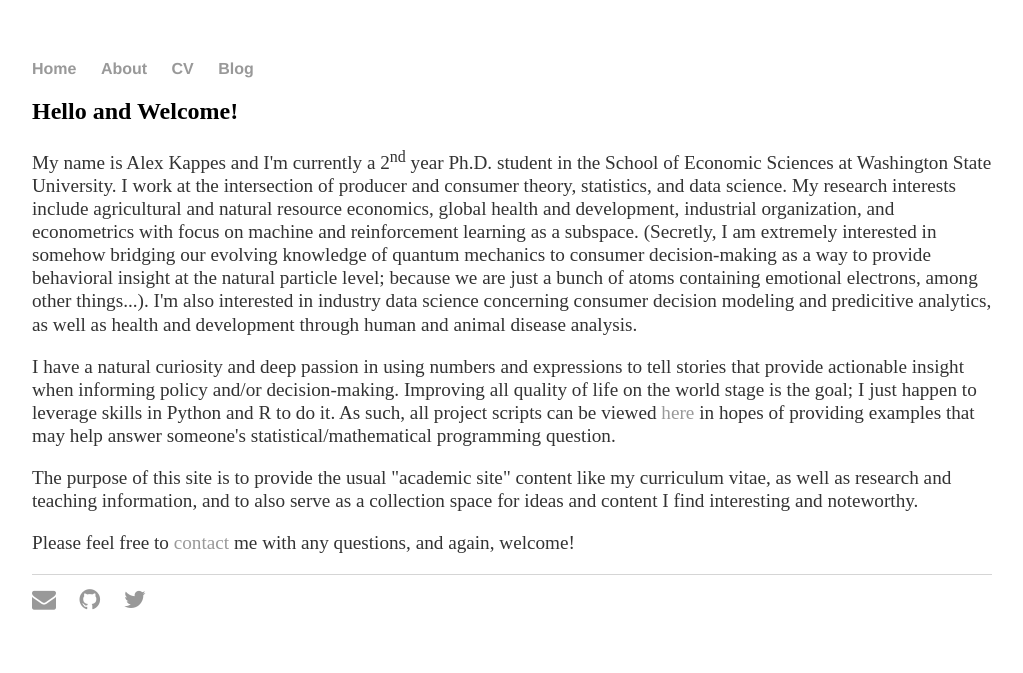
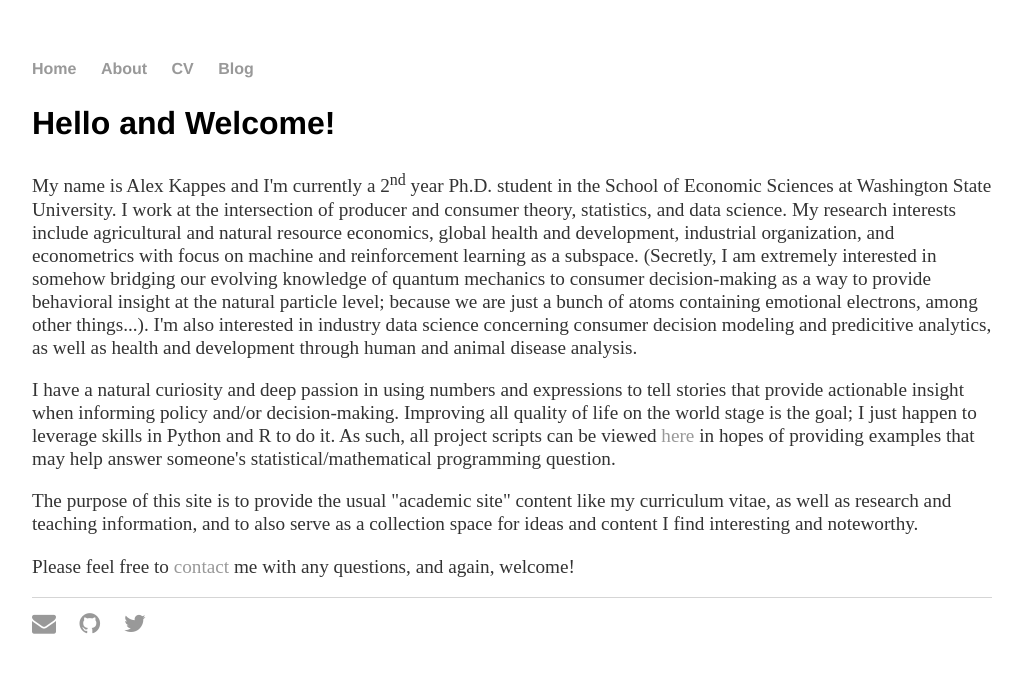
Before and after one commit to AJKappes/AJKappes.github.io, a Jekyll site: the page index.html, which Jekyll copies as it is, in a window 1280 px wide. Shown: the top 673 px of the page, without its empty margins (128-1151 px from the left). Built offline with Jekyll 4.4.1, drawn with Linux system fonts in a browser that asks for light colours.

Commit message:
style ref

```diff
--- a/css/main.css
+++ b/css/main.css
@@ -3,7 +3,7 @@ body {
     width: 75%;
 }
 nav ul, footer ul {
-    font-family:'Helvetica', 'Arial', 'Helvetica';
+    font-family:'Helvetica', 'Arial', 'Sans-Serif';
     padding: 0px;
     list-style: none;
     font-weight: bold;
@@ -19,9 +19,9 @@ a {
 a:hover {
     text-decoration: underline;
 }
-h1 {
+h2 {
     font-size: 2em;
-    font-family:'Helvetica', 'Arial', 'Helvetica';
+    font-family:'Helvetica', 'Arial', 'Sans-Serif';
 }
 p {
     font-size: 1.2em;
```
